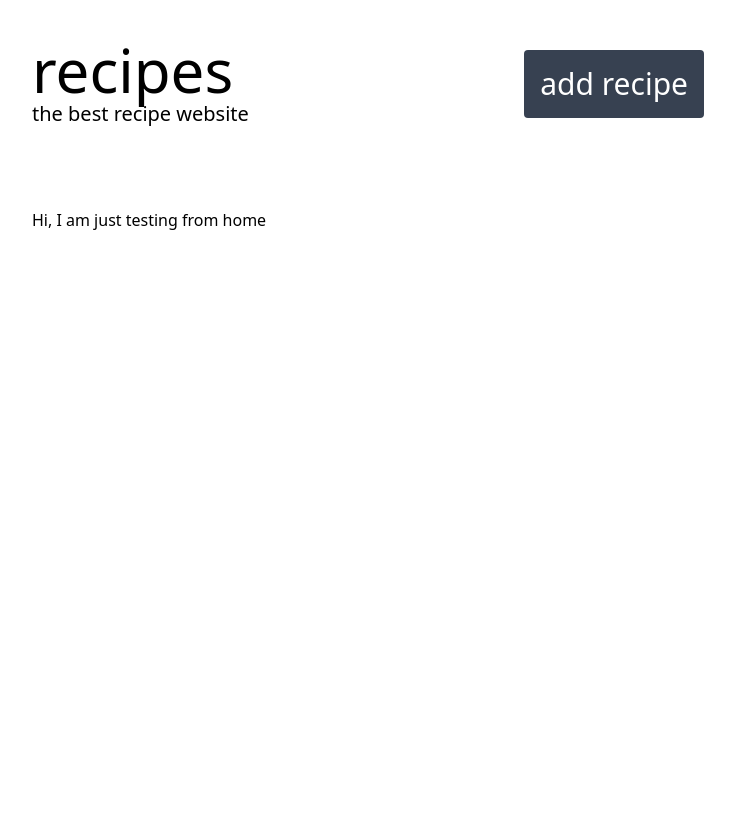
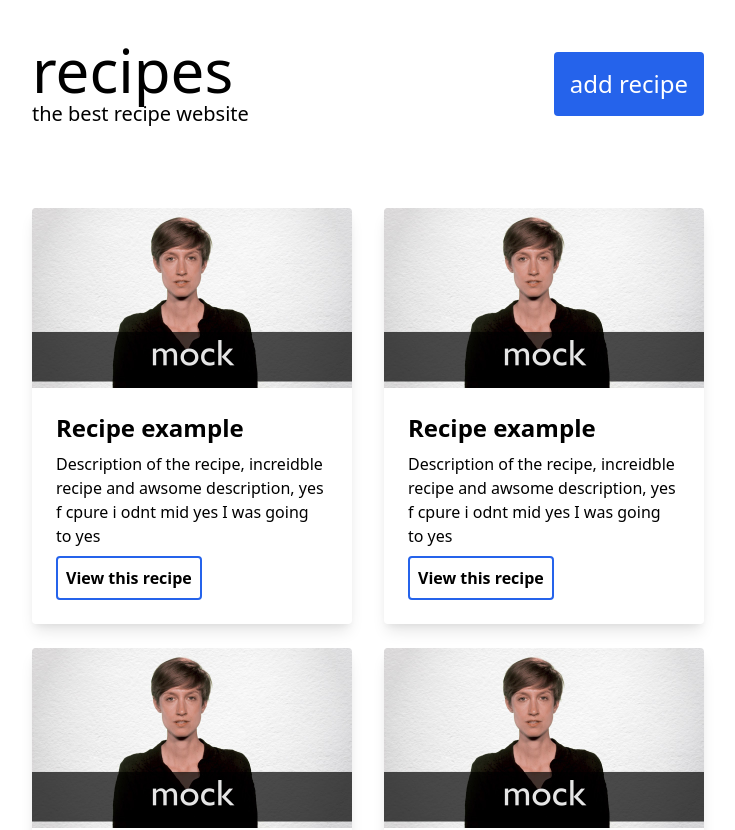
Before and after one commit to sebasmoles/recipes-web-app, a Vue app: page /#/ in a window 1280 px wide. Shown: the top 830 px of the page, without its empty margins (272-1007 px from the left). Before the commit the page ends 800 px from the top, so only its background shows below. Built offline with nearby package versions, Linux system fonts and the light colour scheme.

Commit message:
add mock recipe cardboxes

```diff
--- a/src/components/Header.vue
+++ b/src/components/Header.vue
@@ -1,11 +1,11 @@
 <template>
     <header class="flex justify-between items-center mt-10">
         <div @click="$router.push('/')" class="cursor-pointer">
-            <h1 class="text-6xl lg:text-5xl sm:text-4xl 2xs:text-3xl">recipes</h1>
+            <h1 class="text-6xl lg:text-5xl sm:text-4xl">recipes</h1>
             <span class="text-xl lg:text-base">the best recipe website</span>
         </div>
 
-        <button @click="$router.push('add-recipe')" class="bg-gray-700 text-white rounded p-4 hover:bg-gray-600 text-3xl lg:text-xl lg:p-3 sm:p-2 2xs:text-base">add recipe</button>
+        <button @click="$router.push('add-recipe')" class="bg-blue-600 text-white rounded p-4 hover:bg-blue-500 text-2xl lg:text-xl lg:p-3 sm:p-2 2xs:text-base">add recipe</button>
     </header>
 </template>
 
--- /dev/null
+++ b/src/components/Recipes.vue
@@ -0,0 +1,29 @@
+<template>
+    <div class="flex justify-between flex-wrap mt-20">
+        <div v-for="test in tests" :key="test" class="flex flex-col h-90 max-w-xs mb-6 shadow-lg rounded cursor-pointer flex-auto">
+            <img class="rounded-t object-cover" src="../assets/test-image.jpeg" alt="whatever">
+            <div class="p-6">
+                <h3 class="font-bold text-2xl mb-2">Recipe example</h3>
+                <p class="mb-2">Description of the recipe, increidble recipe and awsome description, yes f cpure i odnt mid yes I was going to yes</p>
+                <button class="rounded p-2 border-blue-600 border-2 font-semibold">View this recipe</button>
+            </div>
+        </div>
+    </div>
+</template>
+
+<script>
+    export default {
+        name: 'Recipes',
+        data () {
+            return {
+                tests: [
+                    1,
+                    2,
+                    3,
+                    4,
+                    5
+                ]
+            }
+        }
+    }
+</script>
--- a/src/views/Home.vue
+++ b/src/views/Home.vue
@@ -1,11 +1,13 @@
 <template>
-  <div class="mt-20">
-    Hi, I am just testing from home
-  </div>
+    <Recipes />
 </template>
 
 <script>
+  import Recipes from '../components/Recipes.vue';
   export default {
-    name: "Home"
+    name: "Home",
+    components: {
+      Recipes
+    }
   };
 </script>
```
Also changed, not shown: src/assets/test-image.jpeg (added), src/components/Recipe.vue (added).
